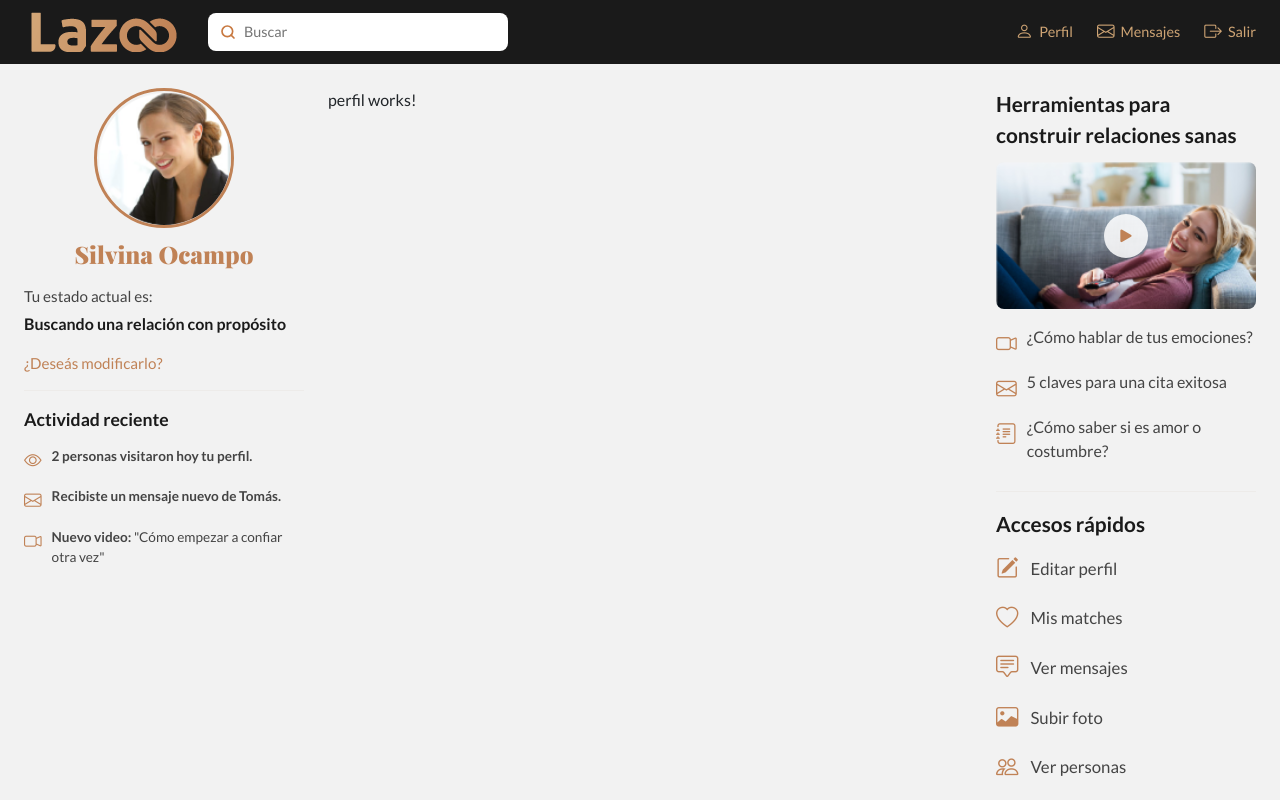
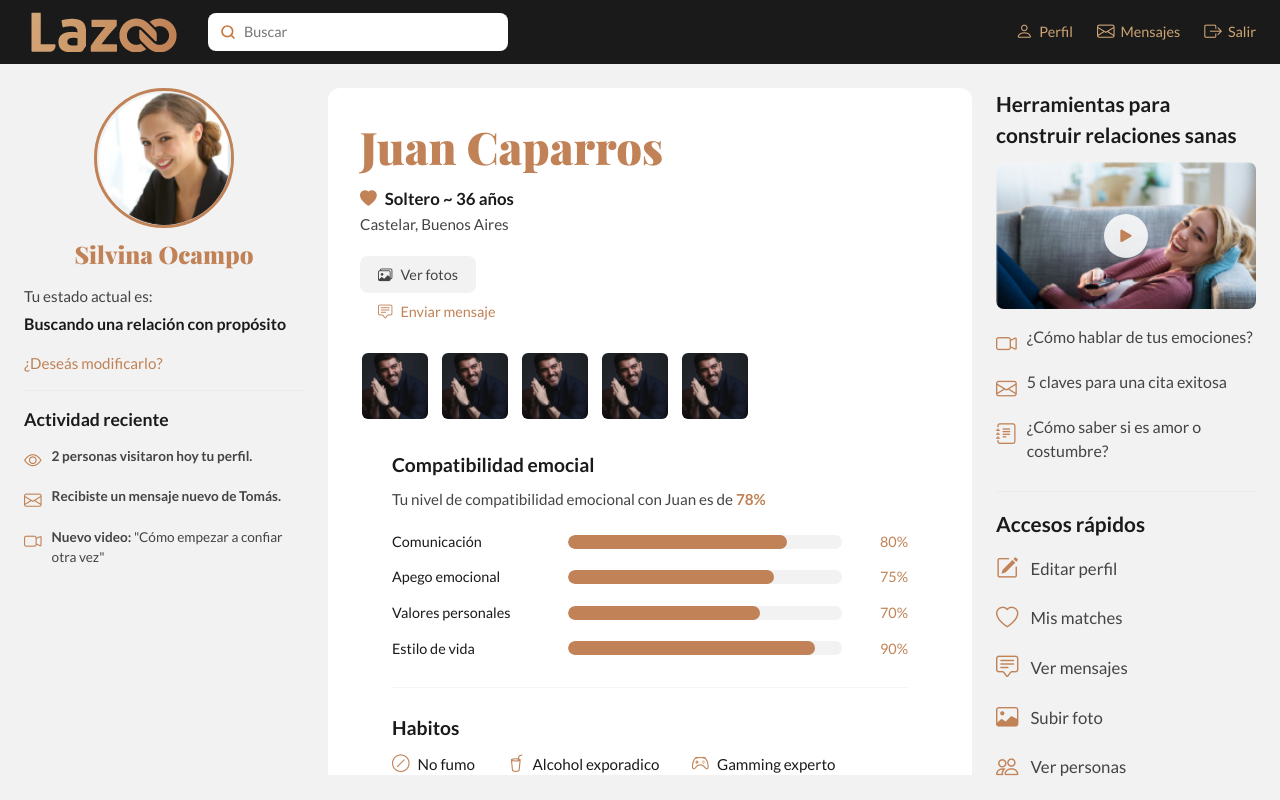
Before and after one commit to gaboqu/lazzo, an Angular app: page /perfil/1 in a window 1280 px wide. Built offline with nearby package versions, Linux system fonts and the light colour scheme.

Commit message:
feat: add photo gallery with lightbox to profile

```diff
--- a/src/app/pages/perfil/perfil.component.css
+++ b/src/app/pages/perfil/perfil.component.css
@@ -0,0 +1,267 @@
+.perfil-container {
+  display: flex;
+  flex-direction: column;
+  gap: 24px;
+  max-width: 860px;
+  max-height: calc(100vh - 113px);
+  overflow-y: auto;
+  scrollbar-width: none;
+  -ms-overflow-style: none;
+}
+
+.perfil-container::-webkit-scrollbar {
+  display: none;
+}
+
+/* ===== Cabecera ===== */
+.perfil-header-card {
+  background-color: #fff;
+  border-radius: 12px;
+  padding: 32px;
+}
+
+.perfil-name {
+  font-family: var(--font-title);
+  color: #c08256;
+  font-size: 2.8rem;
+  margin-bottom: 12px;
+}
+
+.perfil-status {
+  font-family: var(--font-body);
+  font-size: 1.05rem;
+  color: #1a1a1a;
+  margin-bottom: 2px;
+  display: flex;
+  align-items: center;
+  gap: 8px;
+}
+
+.perfil-status i {
+  color: #c08256;
+}
+
+.perfil-location {
+  font-family: var(--font-body);
+  font-size: 0.95rem;
+  color: #444;
+  margin-bottom: 20px;
+}
+
+.perfil-actions {
+  display: flex;
+  gap: 12px;
+}
+
+.btn-ver-fotos {
+  background-color: #f2f2f2;
+  border: none;
+  color: #444;
+  font-family: var(--font-body);
+  font-size: 0.9rem;
+  padding: 8px 18px;
+  border-radius: 8px;
+  cursor: pointer;
+  display: flex;
+  align-items: center;
+  gap: 8px;
+}
+
+.btn-ver-fotos:hover {
+  background-color: #e8e8e8;
+}
+
+.btn-enviar-mensaje {
+  background: transparent;
+  border: none;
+  color: #c08256;
+  font-family: var(--font-body);
+  font-size: 0.9rem;
+  padding: 8px 18px;
+  cursor: pointer;
+  display: flex;
+  align-items: center;
+  gap: 8px;
+}
+
+.btn-enviar-mensaje:hover {
+  text-decoration: underline;
+}
+
+/* ===== Tarjeta de detalle ===== */
+.perfil-detail-card {
+  background-color: #fff;
+  border-radius: 12px;
+  padding: 32px;
+}
+
+.section-heading {
+  font-family: var(--font-body);
+  font-weight: 700;
+  font-size: 1.2rem;
+  color: #1a1a1a;
+  margin-bottom: 12px;
+}
+
+/* ===== Compatibilidad ===== */
+.compatibility-intro {
+  font-family: var(--font-body);
+  font-size: 0.95rem;
+  color: #444;
+  margin-bottom: 20px;
+}
+
+.accent {
+  color: #c08256;
+  font-weight: 700;
+}
+
+.compat-bar-item {
+  display: grid;
+  grid-template-columns: 160px 1fr 50px;
+  align-items: center;
+  gap: 16px;
+  margin-bottom: 14px;
+}
+
+.compat-label {
+  font-family: var(--font-body);
+  font-size: 0.9rem;
+  color: #1a1a1a;
+}
+
+.compat-bar-track {
+  background-color: #f2f2f2;
+  border-radius: 10px;
+  height: 14px;
+  overflow: hidden;
+}
+
+.compat-bar-fill {
+  background-color: #c08256;
+  height: 100%;
+  border-radius: 10px;
+}
+
+.compat-value {
+  font-family: var(--font-body);
+  font-size: 0.9rem;
+  color: #c08256;
+  text-align: right;
+}
+
+/* ===== Divisores ===== */
+.detail-divider {
+  border: none;
+  border-top: 1px solid #e0d8d0;
+  margin: 28px 0;
+}
+
+/* ===== Hábitos e intereses ===== */
+.habits-list,
+.interests-list {
+  display: flex;
+  gap: 32px;
+}
+
+.habit-item,
+.interest-item {
+  display: flex;
+  align-items: center;
+  gap: 8px;
+  font-family: var(--font-body);
+  font-size: 0.95rem;
+  color: #1a1a1a;
+}
+
+.habit-item i,
+.interest-item i {
+  color: #c08256;
+  font-size: 1.1rem;
+}
+
+/* ===== Galería de miniaturas ===== */
+.perfil-gallery {
+  display: flex;
+  gap: 10px;
+  margin-top: 20px;
+  flex-wrap: wrap;
+}
+
+.gallery-thumb {
+  width: 70px;
+  height: 70px;
+  border-radius: 8px;
+  overflow: hidden;
+  cursor: pointer;
+  border: 2px solid transparent;
+  transition: border-color 0.2s;
+}
+
+.gallery-thumb:hover {
+  border-color: #c08256;
+}
+
+.gallery-thumb img {
+  width: 100%;
+  height: 100%;
+  object-fit: cover;
+}
+
+/* ===== Lightbox ===== */
+.lightbox-overlay {
+  position: fixed;
+  top: 0;
+  left: 0;
+  width: 100%;
+  height: 100%;
+  background-color: rgba(0, 0, 0, 0.85);
+  display: flex;
+  align-items: center;
+  justify-content: center;
+  z-index: 1000;
+}
+
+.lightbox-content {
+  position: relative;
+  display: flex;
+  align-items: center;
+  gap: 20px;
+}
+
+.lightbox-img {
+  max-width: 80vw;
+  max-height: 80vh;
+  border-radius: 8px;
+  object-fit: contain;
+}
+
+.lightbox-close {
+  position: absolute;
+  top: -50px;
+  right: 0;
+  background: transparent;
+  border: none;
+  color: #fff;
+  font-size: 1.8rem;
+  cursor: pointer;
+}
+
+.lightbox-arrow {
+  background-color: rgba(255, 255, 255, 0.2);
+  border: none;
+  color: #fff;
+  width: 48px;
+  height: 48px;
+  border-radius: 50%;
+  font-size: 1.5rem;
+  cursor: pointer;
+  display: flex;
+  align-items: center;
+  justify-content: center;
+  transition: background-color 0.2s;
+}
+
+.lightbox-arrow:hover {
+  background-color: rgba(192, 130, 86, 0.8);
+}
--- a/src/app/pages/perfil/perfil.component.html
+++ b/src/app/pages/perfil/perfil.component.html
@@ -1 +1,127 @@
-<p>perfil works!</p>
+<div class="perfil-container">
+
+  <div class="perfil-header-card">
+    <div class="perfil-header-info">
+      <h1 class="perfil-name">Juan Caparros</h1>
+      <p class="perfil-status">
+        <i class="bi bi-heart-fill"></i>
+        <strong>Soltero ~ 36 años</strong>
+      </p>
+      <p class="perfil-location">Castelar, Buenos Aires</p>
+
+      <button class="btn-ver-fotos" (click)="abrirLightbox(0)">
+          <i class="bi bi-images"></i> Ver fotos
+        </button>
+        <button class="btn-enviar-mensaje">
+          <i class="bi bi-chat-square-text"></i> Enviar mensaje
+        </button>
+      </div>
+
+      <div class="perfil-gallery">
+        <div class="gallery-thumb" *ngFor="let foto of fotos; let i = index" (click)="abrirLightbox(i)">
+          <img [src]="foto" alt="Foto de Juan" />
+        </div>
+      </div>
+
+  <div class="perfil-detail-card">
+
+    <div class="compatibility-section">
+      <h3 class="section-heading">Compatibilidad emocial</h3>
+      <p class="compatibility-intro">Tu nivel de compatibilidad emocional con Juan es de <span class="accent">78%</span></p>
+
+      <div class="compat-bar-item">
+        <span class="compat-label">Comunicación</span>
+        <div class="compat-bar-track">
+          <div class="compat-bar-fill" style="width: 80%;"></div>
+        </div>
+        <span class="compat-value">80%</span>
+      </div>
+
+      <div class="compat-bar-item">
+        <span class="compat-label">Apego emocional</span>
+        <div class="compat-bar-track">
+          <div class="compat-bar-fill" style="width: 75%;"></div>
+        </div>
+        <span class="compat-value">75%</span>
+      </div>
+
+      <div class="compat-bar-item">
+        <span class="compat-label">Valores personales</span>
+        <div class="compat-bar-track">
+          <div class="compat-bar-fill" style="width: 70%;"></div>
+        </div>
+        <span class="compat-value">70%</span>
+      </div>
+
+      <div class="compat-bar-item">
+        <span class="compat-label">Estilo de vida</span>
+        <div class="compat-bar-track">
+          <div class="compat-bar-fill" style="width: 90%;"></div>
+        </div>
+        <span class="compat-value">90%</span>
+      </div>
+    </div>
+
+    <hr class="detail-divider" />
+
+    <div class="habits-section">
+      <h3 class="section-heading">Habitos</h3>
+      <div class="habits-list">
+        <div class="habit-item">
+          <i class="bi bi-slash-circle"></i>
+          <span>No fumo</span>
+        </div>
+        <div class="habit-item">
+          <i class="bi bi-cup-straw"></i>
+          <span>Alcohol exporadico</span>
+        </div>
+        <div class="habit-item">
+          <i class="bi bi-controller"></i>
+          <span>Gamming experto</span>
+        </div>
+      </div>
+    </div>
+
+    <hr class="detail-divider" />
+
+    <div class="interests-section">
+      <h3 class="section-heading">Intereses comunes</h3>
+      <div class="interests-list">
+        <div class="interest-item">
+          <i class="bi bi-check2-square"></i>
+          <span>Arte</span>
+        </div>
+        <div class="interest-item">
+          <i class="bi bi-check2-square"></i>
+          <span>Viajes</span>
+        </div>
+        <div class="interest-item">
+          <i class="bi bi-check2-square"></i>
+          <span>Senderismo</span>
+        </div>
+      </div>
+</div>
+
+  </div>
+
+  <div class="lightbox-overlay" *ngIf="lightboxAbierto" (click)="cerrarLightbox()">
+    <div class="lightbox-content" (click)="$event.stopPropagation()">
+
+      <button class="lightbox-close" (click)="cerrarLightbox()">
+        <i class="bi bi-x-lg"></i>
+      </button>
+
+      <button class="lightbox-arrow lightbox-prev" (click)="fotoAnterior()">
+        <i class="bi bi-chevron-left"></i>
+      </button>
+
+      <img [src]="fotos[fotoActual]" alt="Foto de Juan" class="lightbox-img" />
+
+      <button class="lightbox-arrow lightbox-next" (click)="fotoSiguiente()">
+        <i class="bi bi-chevron-right"></i>
+      </button>
+
+    </div>
+  </div>
+
+</div>
--- a/src/app/pages/perfil/perfil.component.ts
+++ b/src/app/pages/perfil/perfil.component.ts
@@ -1,12 +1,41 @@
 import { Component } from '@angular/core';
+import { CommonModule } from '@angular/common';
 
 @Component({
   selector: 'app-perfil',
   standalone: true,
-  imports: [],
+  imports: [CommonModule],
   templateUrl: './perfil.component.html',
   styleUrl: './perfil.component.css'
 })
 export class PerfilComponent {
 
+  // Por ahora repetimos la misma imagen como placeholder
+  fotos: string[] = [
+    'assets/images/foto_perfil1.jpg',
+    'assets/images/foto_perfil1.jpg',
+    'assets/images/foto_perfil1.jpg',
+    'assets/images/foto_perfil1.jpg',
+    'assets/images/foto_perfil1.jpg'
+  ];
+
+  lightboxAbierto = false;
+  fotoActual = 0;
+
+  abrirLightbox(index: number): void {
+    this.fotoActual = index;
+    this.lightboxAbierto = true;
+  }
+
+  cerrarLightbox(): void {
+    this.lightboxAbierto = false;
+  }
+
+  fotoSiguiente(): void {
+    this.fotoActual = (this.fotoActual + 1) % this.fotos.length;
+  }
+
+  fotoAnterior(): void {
+    this.fotoActual = (this.fotoActual - 1 + this.fotos.length) % this.fotos.length;
+  }
 }
```
Also changed, not shown: src/assets/images/foto_perfil1.jpg (added).
